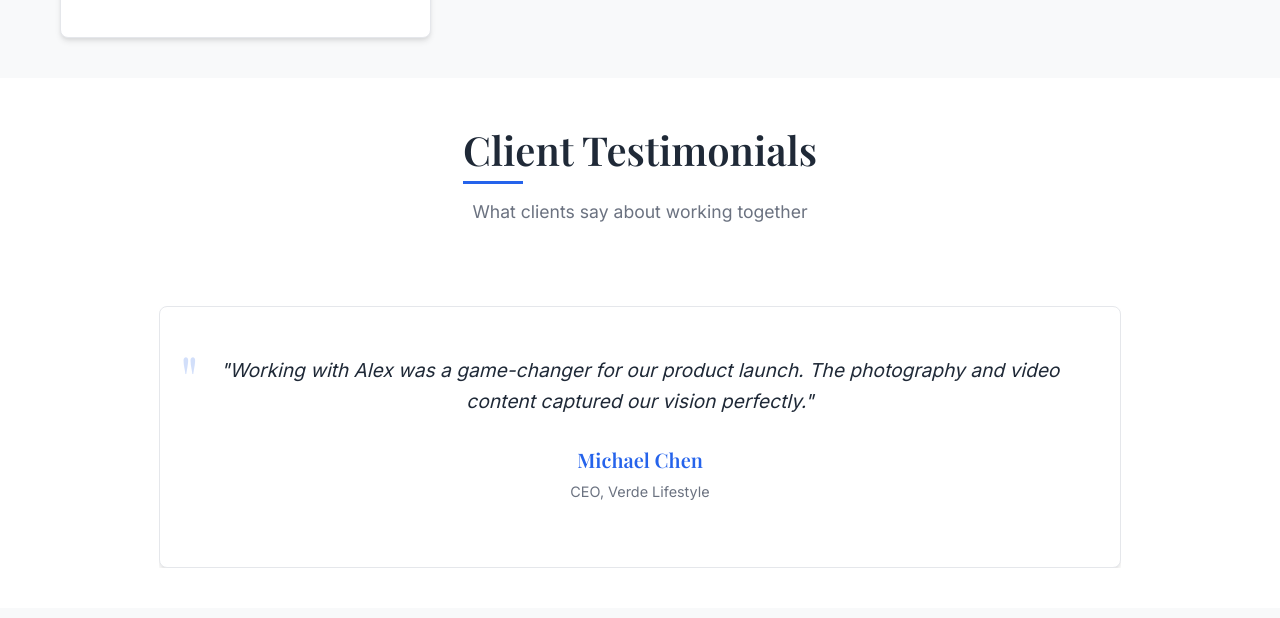
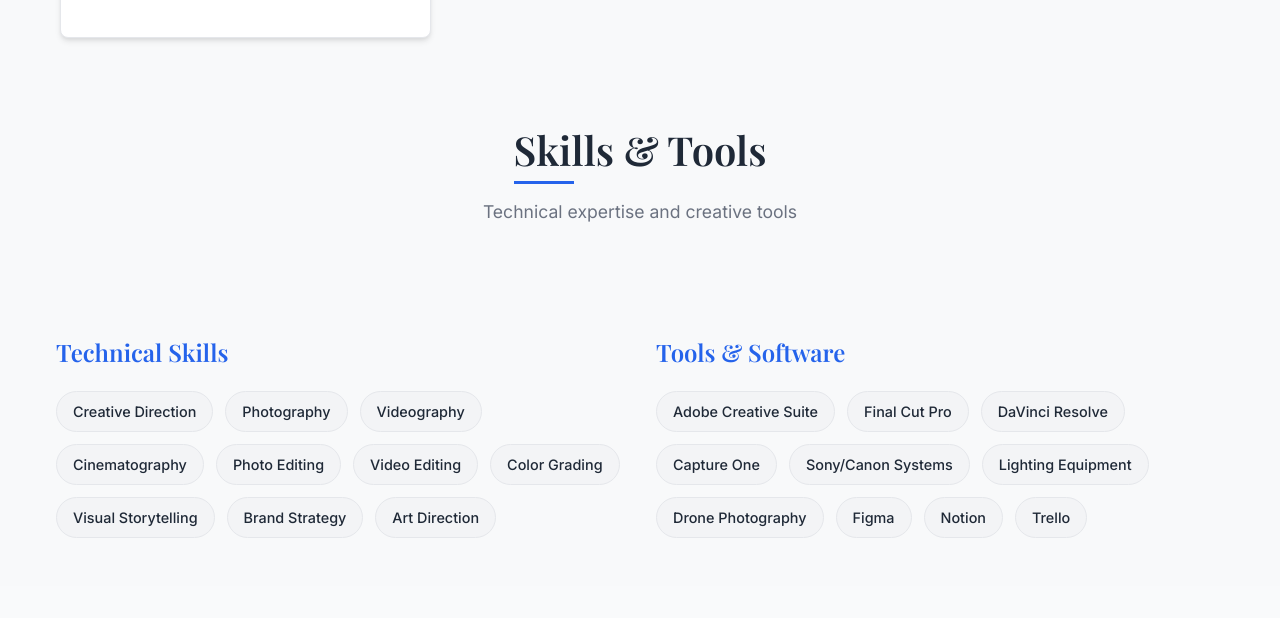
Before and after one commit to John-Muriungi/omuga-production, a plain HTML site: page about.html in a window 1280 px wide. Shown: the part 2221-2839 px from the top of the page. Drawn offline with nearby package versions, Linux system fonts and the light colour scheme.

Commit message:
Remove all testimonials section from About page and CSS

```diff
--- a/about.html
+++ b/about.html
@@ -492,64 +492,7 @@
         </div>
     </section>
 
-    <!-- Testimonials -->
-    <section class="testimonials-section py-5">
-        <div class="container">
-            <div class="row mb-5">
-                <div class="col-lg-8 mx-auto text-center">
-                    <h2 class="section-title">Client Testimonials</h2>
-                    <p class="section-subtitle">What clients say about working together</p>
-                </div>
-            </div>
-
-            <div class="row">
-                <div class="col-lg-10 mx-auto">
-                    <div id="testimonialCarousel" class="carousel slide" data-bs-ride="carousel">
-                        <div class="carousel-inner">
-                            <div class="carousel-item active">
-                                <div class="testimonial text-center p-5">
-                                    <p class="testimonial-text">"Alex transformed our brand's visual identity with
-                                        exceptional creativity and attention to detail. The campaign exceeded all
-                                        expectations."</p>
-                                    <h5 class="testimonial-author">Sarah Johnson</h5>
-                                    <p class="testimonial-role">Marketing Director, TechForward Inc.</p>
-                                </div>
-                            </div>
-                            <div class="carousel-item">
-                                <div class="testimonial text-center p-5">
-                                    <p class="testimonial-text">"Working with Alex was a game-changer for our product
-                                        launch. The photography and video content captured our vision perfectly."</p>
-                                    <h5 class="testimonial-author">Michael Chen</h5>
-                                    <p class="testimonial-role">CEO, Verde Lifestyle</p>
-                                </div>
-                            </div>
-                            <div class="carousel-item">
-                                <div class="testimonial text-center p-5">
-                                    <p class="testimonial-text">"Professional, creative, and incredibly talented. Alex's
-                                        work elevated our annual report to an entirely new level of visual
-                                        storytelling."</p>
-                                    <h5 class="testimonial-author">Elena Rodriguez</h5>
-                                    <p class="testimonial-role">Communications Manager, Global Health Org</p>
-                                </div>
-                            </div>
-                        </div>
-                        <button class="carousel-control-prev" type="button" data-bs-target="#testimonialCarousel"
-                            data-bs-slide="prev">
-                            <span class="carousel-control-prev-icon" aria-hidden="true"></span>
-                            <span class="visually-hidden">Previous</span>
-                        </button>
-                        <button class="carousel-control-next" type="button" data-bs-target="#testimonialCarousel"
-                            data-bs-slide="next">
-                            <span class="carousel-control-next-icon" aria-hidden="true"></span>
-                            <span class="visually-hidden">Next</span>
-                        </button>
-                    </div>
-                </div>
-            </div>
-        </div>
-    </section>
-
-    <!-- Skills & Tools -->
+<!-- Skills & Tools -->
     <section class="skills-section py-5 bg-light">
         <div class="container">
             <div class="row mb-5">
--- a/dark-mode.css
+++ b/dark-mode.css
@@ -29,7 +29,7 @@
 }
 
 [data-theme="dark"] .service-card,
-[data-theme="dark"] .testimonial,
+
 [data-theme="dark"] .contact-form {
     background-color: var(--bg-light);
 }
--- a/style.css
+++ b/style.css
@@ -630,49 +630,6 @@
     font-weight: bold;
 }
 
-/* ===== TESTIMONIALS ===== */
-.testimonials-section {
-    padding: 5rem 0;
-}
-
-.testimonial {
-    background-color: var(--bg-color);
-    border-radius: var(--border-radius);
-    box-shadow: var(--shadow);
-    position: relative;
-    border: 1px solid var(--border-color);
-}
-
-.testimonial::before {
-    content: '"';
-    position: absolute;
-    top: 20px;
-    left: 20px;
-    font-size: 4rem;
-    color: var(--primary-color);
-    opacity: 0.2;
-    font-family: 'Playfair Display', serif;
-}
-
-.testimonial-text {
-    font-size: 1.2rem;
-    font-style: italic;
-    margin-bottom: 2rem;
-    position: relative;
-    z-index: 1;
-    color: var(--text-color);
-}
-
-.testimonial-author {
-    color: var(--primary-color);
-    margin-bottom: 0.5rem;
-}
-
-.testimonial-role {
-    color: var(--text-light);
-    font-size: 0.9rem;
-}
-
 /* ===== SKILLS ===== */
 .skills-section {
     padding: 5rem 0;
```
